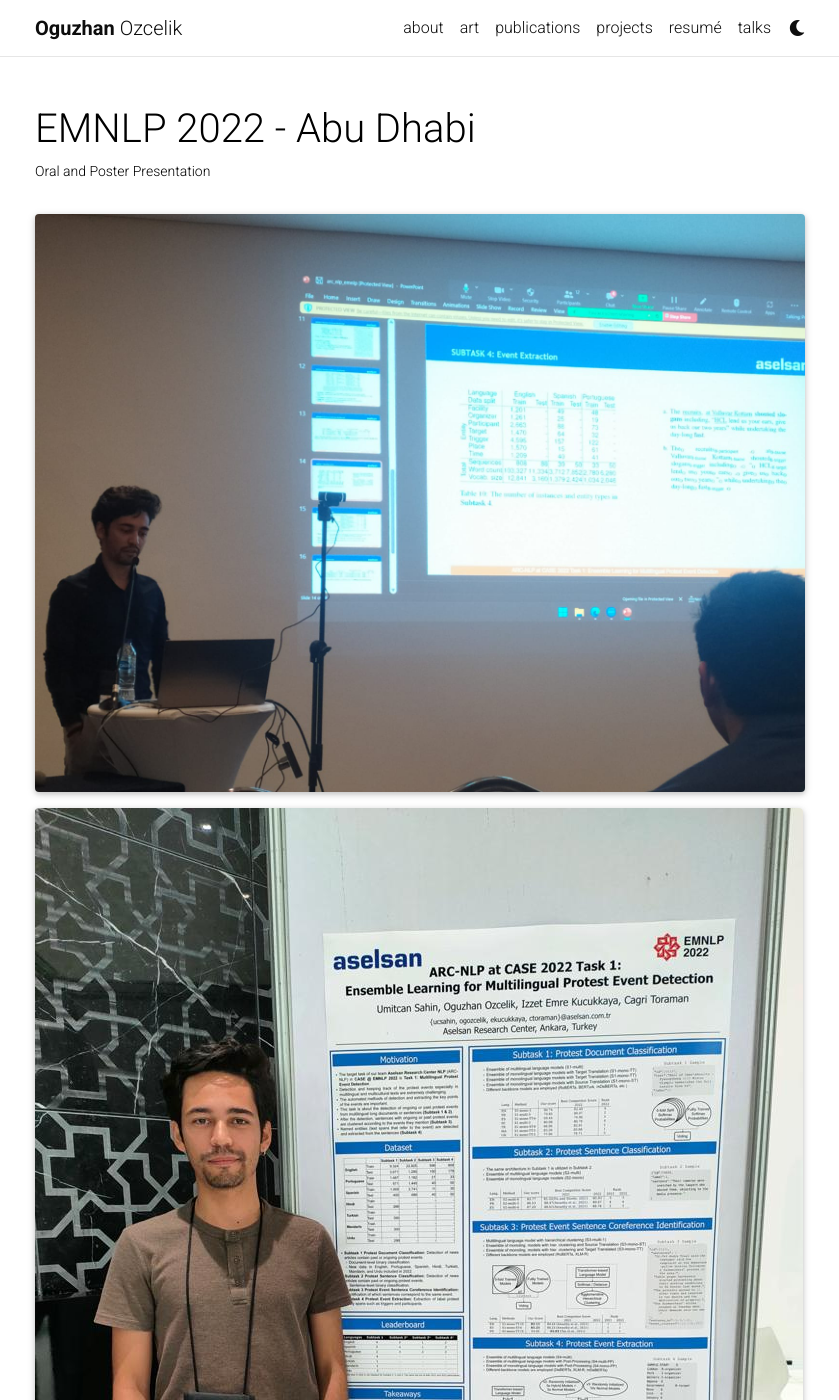
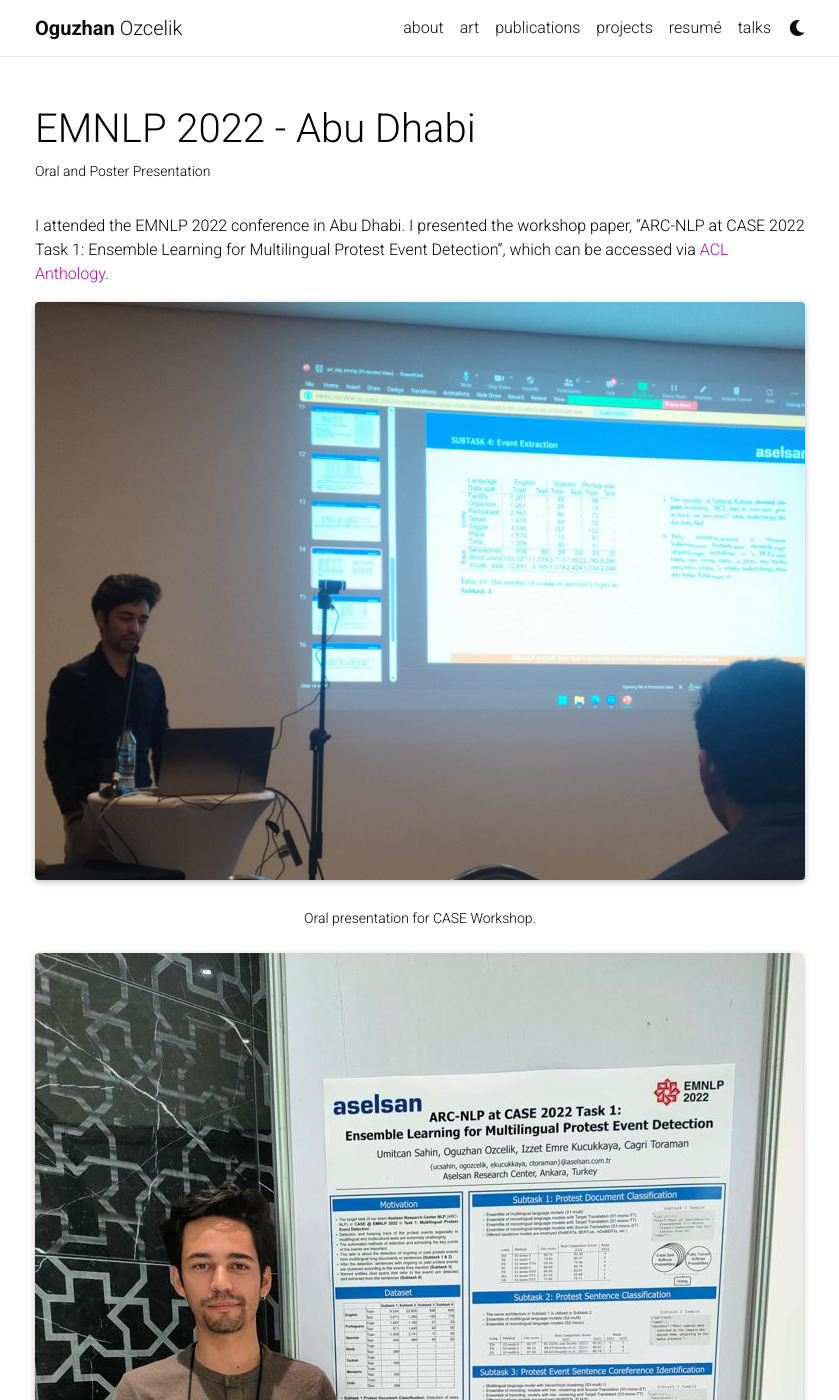
Before and after one commit to ogozcelik/info, a Jekyll site: the page built from _projects/3_talk.md, in a window 1280 px wide and 1400 px high. Shown: the whole window, without its empty margins (220-1059 px from the left). Built offline with Jekyll 4.4.1, drawn with Linux system fonts in a browser that asks for light colours; full-size pictures stand in for the smaller copies a plugin makes; comment, search, counter and statistics services are not loaded; a style sheet for code colours, icons or effects is not loaded; some of the changed text lies outside the part shown.

Commit message:
Update 3_talk.md

```diff
--- a/_projects/3_talk.md
+++ b/_projects/3_talk.md
@@ -7,10 +7,15 @@
 category: conference
 ---
 
+I attended the EMNLP 2022 conference in Abu Dhabi. I presented the workshop paper, "ARC-NLP at CASE 2022 Task 1: Ensemble Learning for Multilingual Protest Event Detection", which can be accessed via <a href="https://aclanthology.org/2022.case-1.25.pdf">ACL Anthology</a>.
+
 <div class="row">
     <div class="col-sm mt-3 mt-md-0">
         {% include figure.html path="assets/img/abu_dhabi_1.jpeg" title="Oral Presentation" class="img-fluid rounded z-depth-1" %}
     </div>
+</div>
+<div class="caption">
+    Oral presentation for CASE Workshop.
 </div>
 
 <div class="row">
@@ -18,3 +23,6 @@
         {% include figure.html path="assets/img/abu_dhabi_2.jpeg" title="Poster Presentation" class="img-fluid rounded z-depth-1" %}
     </div>
 </div>
+<div class="caption">
+    Poster presentation for CASE Workshop.
+</div>
```
